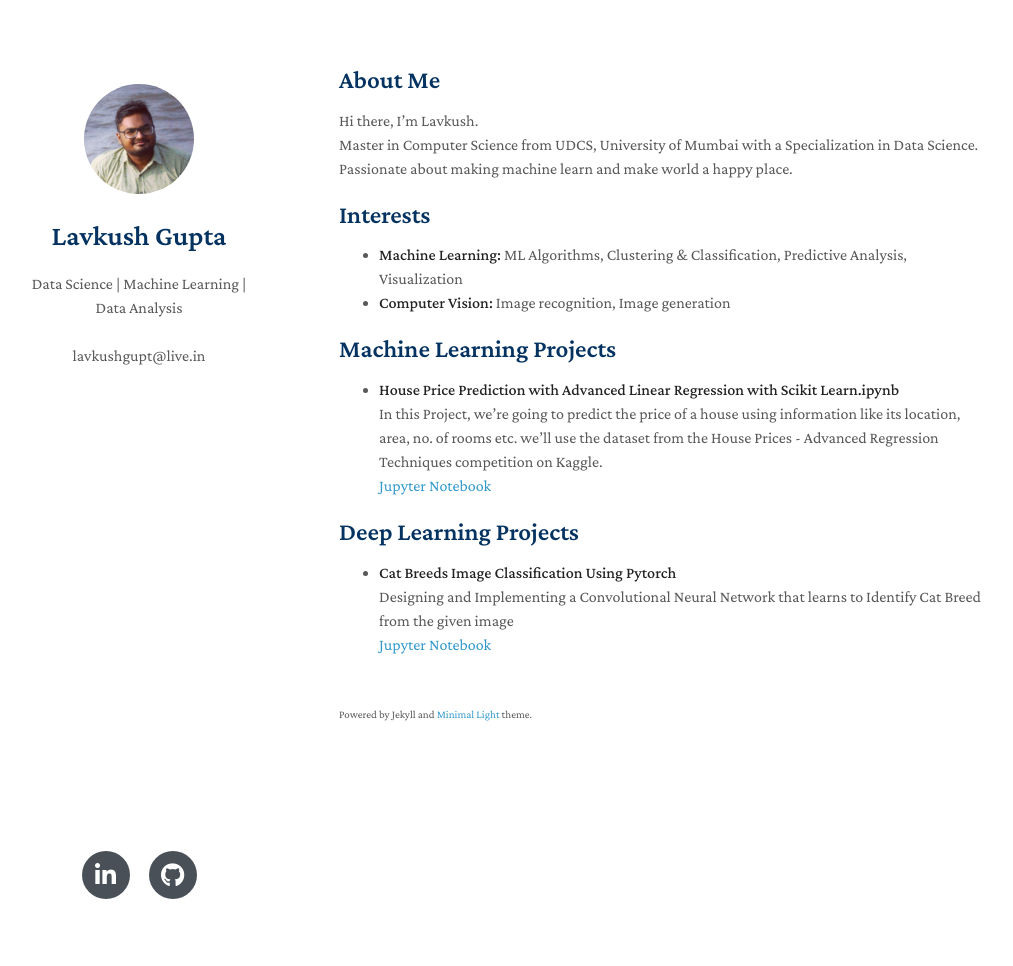
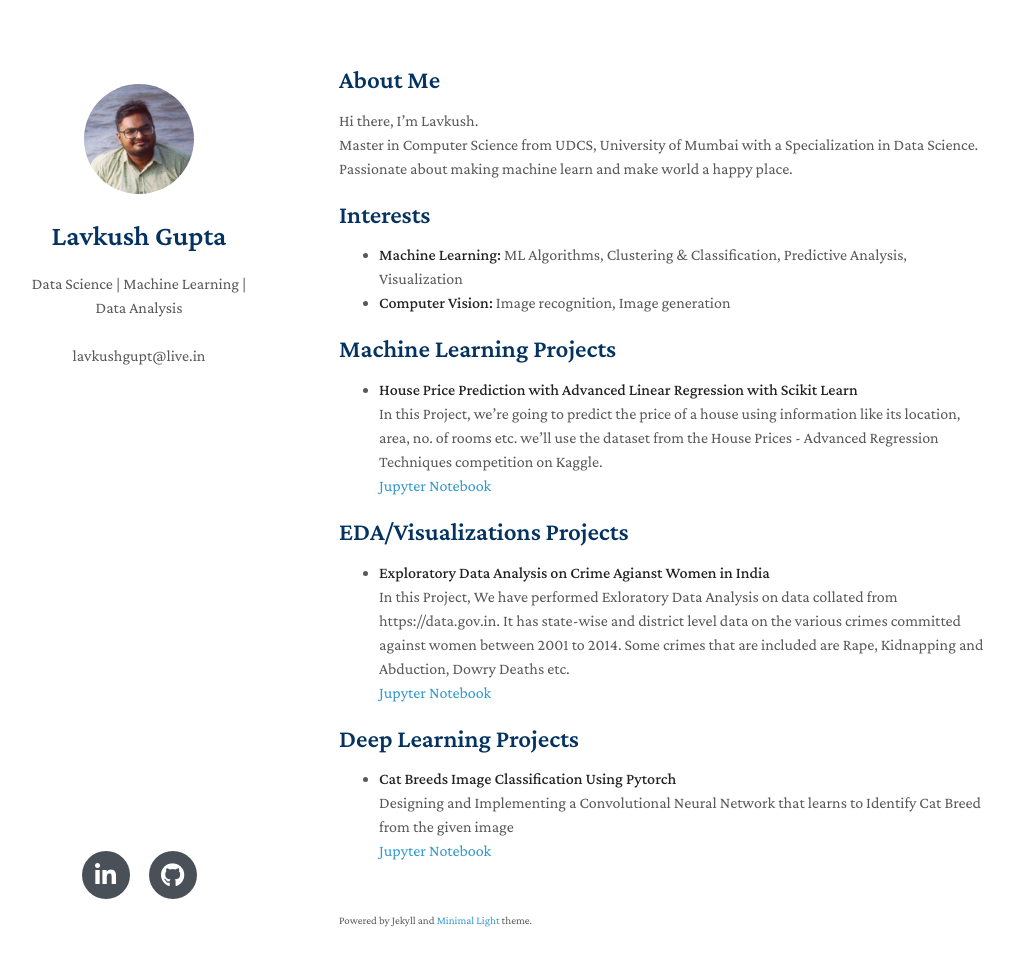
Before and after one commit to llavkush/Data-Science-Portfolio, a Jekyll site: the page built from index.md, in a window 1280 px wide and 1001 px high. Shown: the top 966 px of the window, without its empty margins (131-1144 px from the left). Built offline with Jekyll 4.4.1, drawn with Linux system fonts in a browser that asks for light colours; nearby versions of some CDN libraries; a style sheet for code colours, icons or effects is not loaded; our own code applies the rules of GitHub Pages for plain Markdown files.

Commit message:
Update index.md

```diff
--- a/index.md
+++ b/index.md
@@ -17,9 +17,15 @@ Passionate about making machine learn and make world a happy place.
 
 
 ## Machine Learning Projects
-- **House Price Prediction with Advanced Linear Regression with Scikit Learn.ipynb**
+- **House Price Prediction with Advanced Linear Regression with Scikit Learn**
 <br>In this Project, we're going to predict the price of a house using information like its location, area, no. of rooms etc. we'll use the dataset from the House Prices - Advanced Regression Techniques competition on Kaggle.
 <br>[Jupyter Notebook](https://github.com/llavkush/HelloWorld/blob/master/House_Price_Prediction_with_advanced_Linear_Regression.ipynb)
+
+
+## EDA/Visualizations Projects
+- **Exploratory Data Analysis on Crime Agianst Women in India**
+<br>In this Project, We have performed Exloratory Data Analysis on data collated from https://data.gov.in. It has state-wise and district level data on the various crimes committed against women between 2001 to 2014. Some crimes that are included are Rape, Kidnapping and Abduction, Dowry Deaths etc.
+<br>[Jupyter Notebook](https://github.com/llavkush/HelloWorld/blob/master/Exploratory_Data_Analysis_on_Crime_Agianst_Women_in_India.ipynb)
 
 
 ## Deep Learning Projects
```
